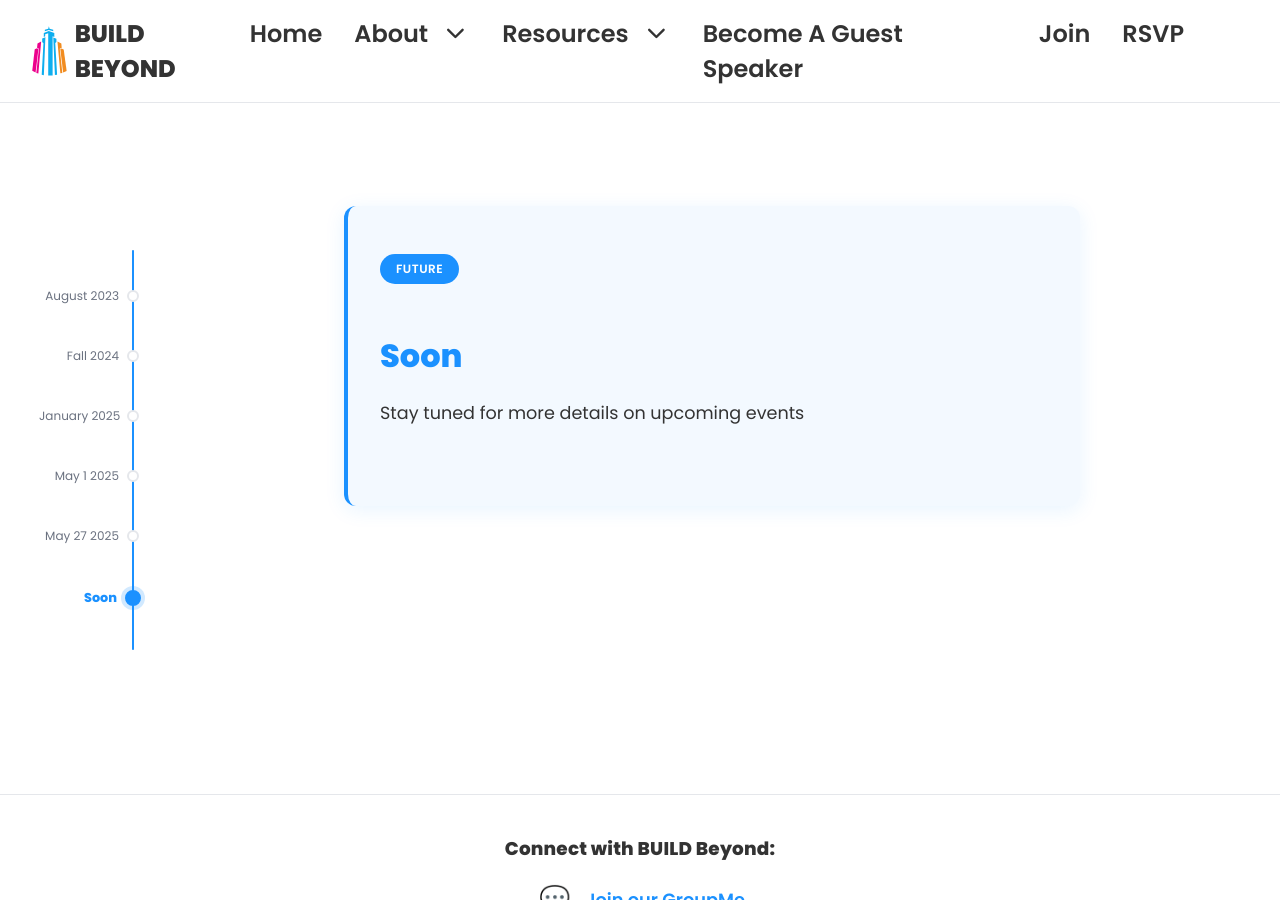
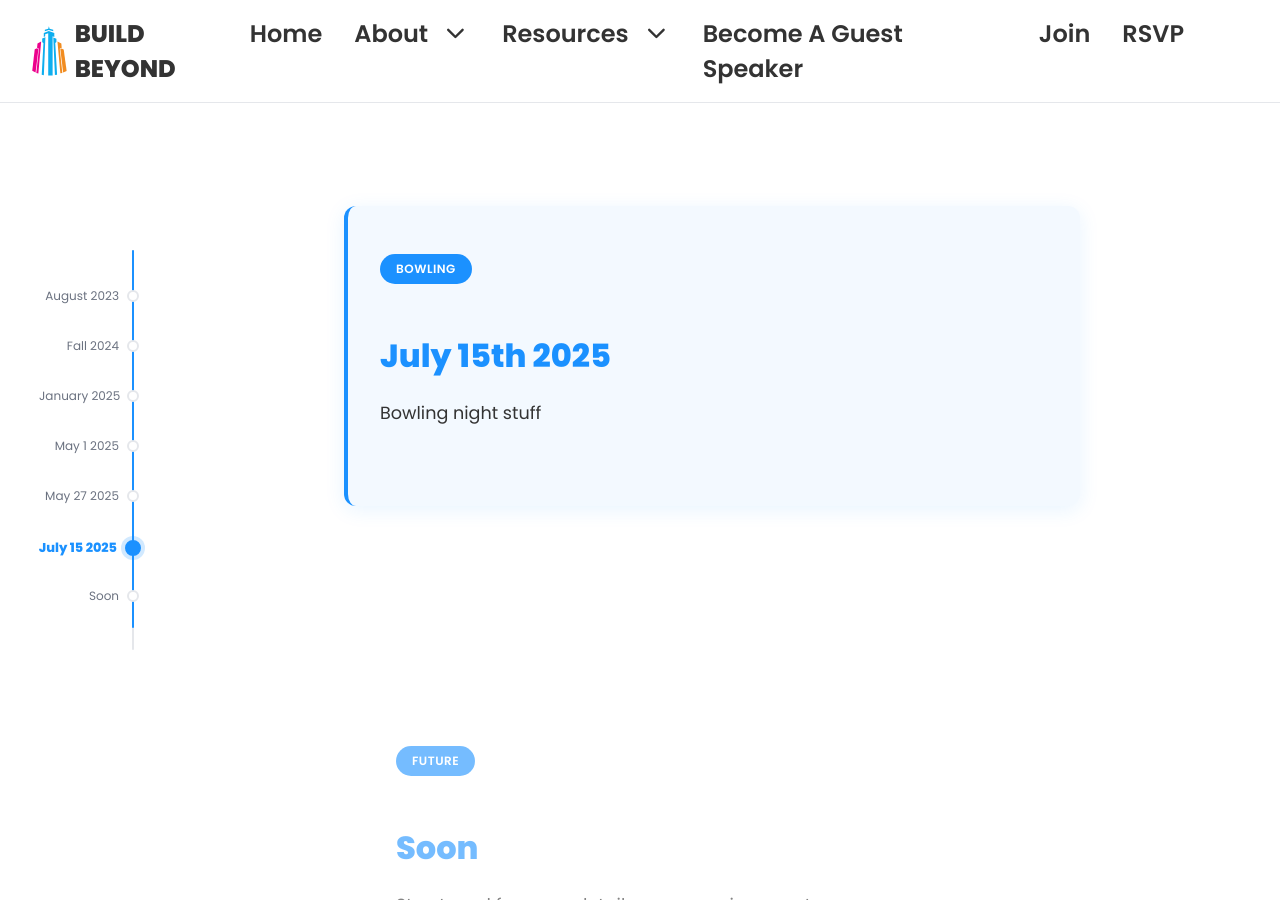
Before and after one commit to BUILDBeyondDev/BUILDBeyondClub, a Jekyll site: the page built from timeline.html, in a window 1280 px wide and 900 px high, scrolled down 4119 px. Built offline with Jekyll 4.4.1, drawn with Linux system fonts in a browser that asks for light colours.

Commit message:
Auto-update timeline from Google Sheets - 2025-07-10T13:49:14.106Z

```diff
--- a/timeline.html
+++ b/timeline.html
@@ -14,17 +14,20 @@ title: "Timeline"
         <div class="timeline-marker active" data-year="2023-Aug" style="top: 10%;">
           <div class="timeline-year">August 2023</div>
         </div>
-        <div class="timeline-marker" data-year="2024-October" style="top: 25%;">
+        <div class="timeline-marker" data-year="2024-October" style="top: 22.5%;">
           <div class="timeline-year">Fall 2024</div>
         </div>
-        <div class="timeline-marker" data-year="2025-Jan" style="top: 40%;">
+        <div class="timeline-marker" data-year="2025-Jan" style="top: 35%;">
           <div class="timeline-year">January 2025</div>
         </div>
-        <div class="timeline-marker" data-year="2025-May-01" style="top: 55%;">
+        <div class="timeline-marker" data-year="2025-May-01" style="top: 47.5%;">
           <div class="timeline-year">May 1 2025</div>
         </div>
-        <div class="timeline-marker" data-year="2025-May-27" style="top: 70%;">
+        <div class="timeline-marker" data-year="2025-May-27" style="top: 60%;">
           <div class="timeline-year">May 27 2025</div>
+        </div>
+        <div class="timeline-marker" data-year="2025-July-15" style="top: 72.5%;">
+          <div class="timeline-year">July 15 2025</div>
         </div>
         <div class="timeline-marker" data-year="2026-Jan" style="top: 85%;">
           <div class="timeline-year">Soon</div>
@@ -87,6 +90,12 @@ title: "Timeline"
       </div>
     </div>
 
+    <div class="timeline-item" data-year="2025-July-15">
+      <div class="event-tag">Bowling</div>
+      <h3>July 15th 2025</h3>
+      <p>Bowling night stuff</p>
+    </div>
+
     <div class="timeline-item" data-year="2026-Jan">
       <div class="event-tag">Future</div>
       <h3>Soon</h3>
```
